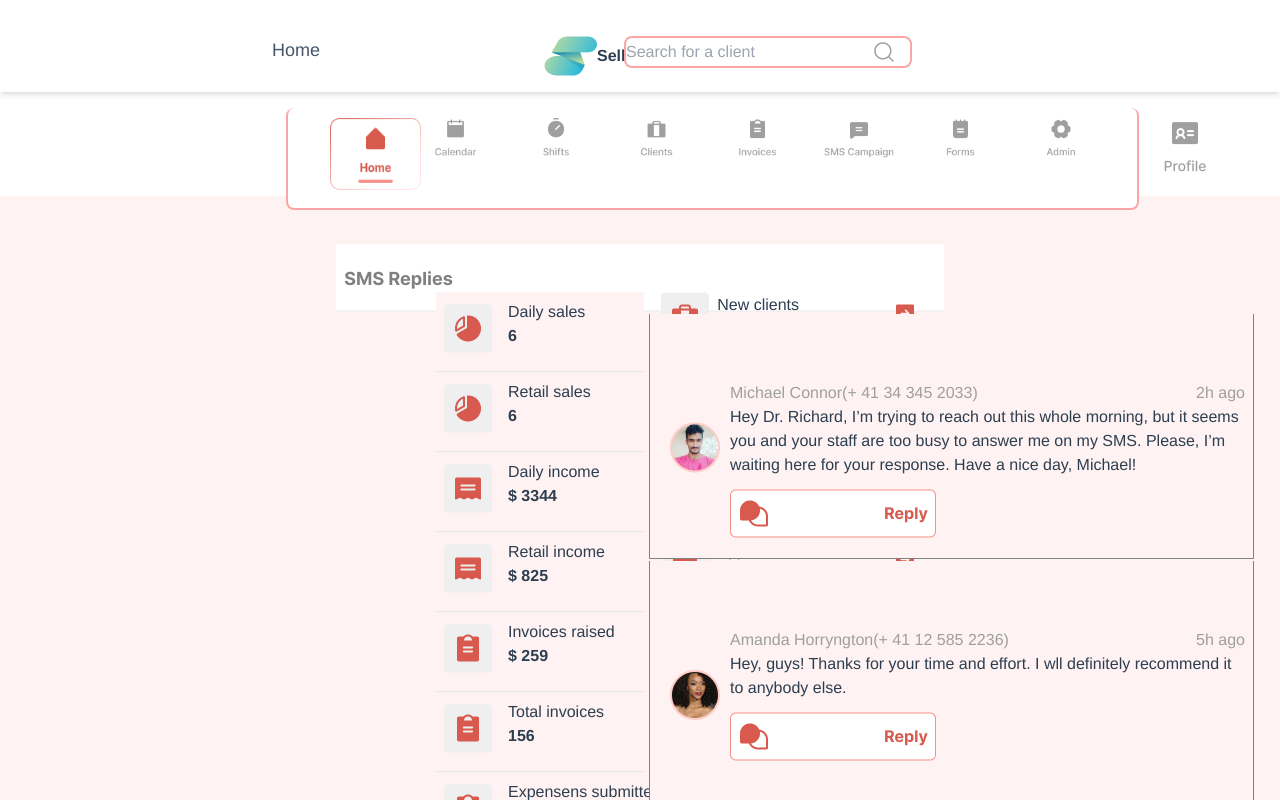
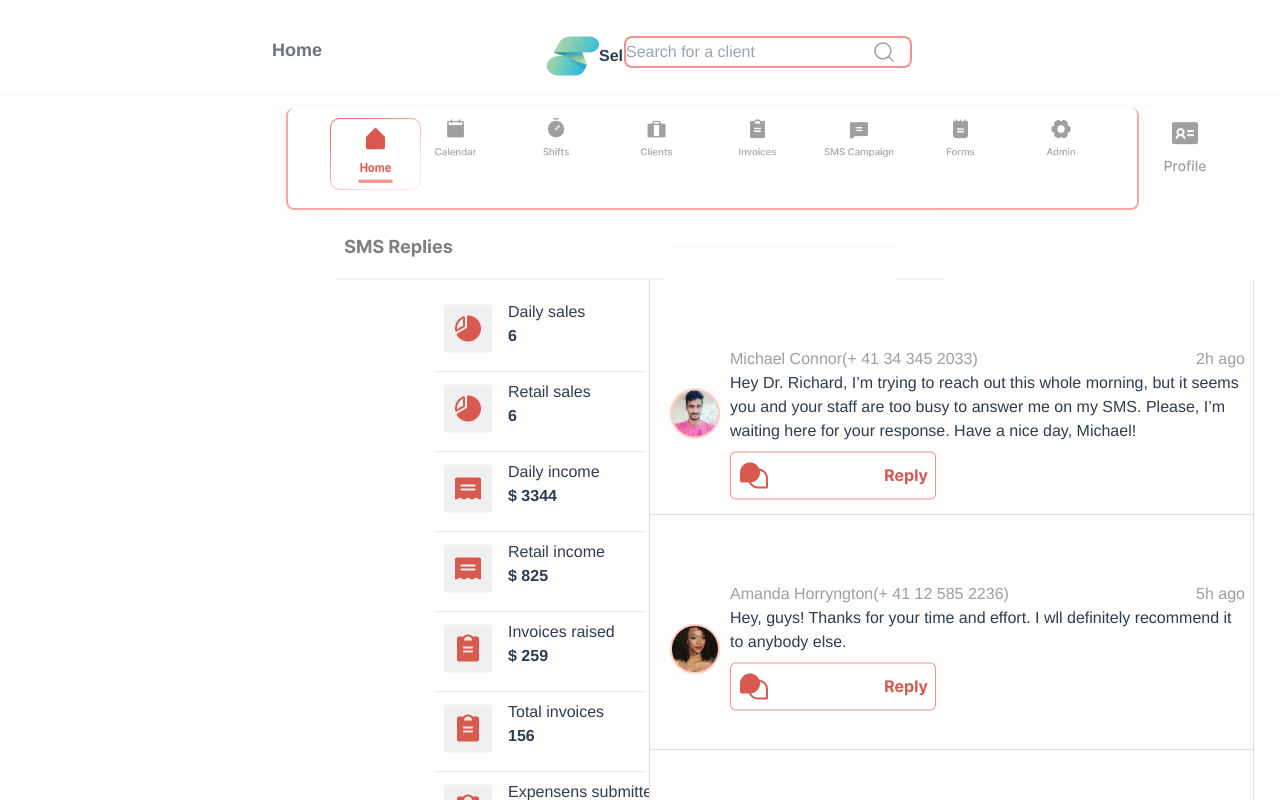
Before and after one commit to Dejan21/Vue-project, a Vue app: page / in a window 1280 px wide. Shown: the top 800 px of the page. Built offline with nearby package versions, Linux system fonts and the light colour scheme.

Commit message:
Head section

```diff
--- a/src/components/HeaderComponent.vue
+++ b/src/components/HeaderComponent.vue
@@ -44,7 +44,8 @@ export default {
 <style scoped>
  .container-fluid{
   margin-left: 190px;
-  padding: 10px
+  padding: 10px;
+  border-color: rgba(241, 183, 179, 0), rgba(216, 89, 78, 1), rgba(255, 255, 255, 0.9)
  }
 
 </style>
--- a/src/components/Navbar.vue
+++ b/src/components/Navbar.vue
@@ -1,6 +1,6 @@
 <template>
-  <div class="mt-5 border-solid shadow-md navbar bg-white-500 p-4 w-30 flex flex-row justify-between">
-    <p class="text-left pl-64 text-slate-600 text-lg">Home</p>
+  <div class="mt-5 border-solid shadow-md navbar bg-white-500 p-4 w-30 flex flex-row justify-between md:flex">
+    <p class="text-left pl-64 font-bold text-gray-500 text-lg">Home</p>
     <div class="flex font-bold items-center ml-56">
       <img src="../assets/Grouplogo.png"  />
       <h1>Sellsio</h1>
@@ -10,7 +10,7 @@
       <input
        type="text"
        placeholder="Search for a client"
-       class="rounded-lg border-solid border-2 border-red-300 w-72 h-8 mr-40" />
+       class="rounded-lg border-solid border-2 w-72 h-8 mr-40 input" />
     </div>
   </div>
 </template>
@@ -28,3 +28,9 @@ export default {
   }
 };
 </script>
+
+<style>
+  .input{
+    border-color: rgba(247, 144, 137, 1);
+  }
+</style>
--- a/src/pages/LeftPage.vue
+++ b/src/pages/LeftPage.vue
@@ -3,7 +3,7 @@
         <ul class="border-b border-b-gray">
          <li  v-for="sale in sales"
               :key="sale.id"
-              class="bg-red-50 p-2 h-20 w-52 border-b border-b-gray"
+              class=" p-2 h-20 w-52 border-b border-b-gray"
          >
            <span class="relative left-16"> {{sale.content}} </span>
            <br />
@@ -55,21 +55,18 @@ import { ref } from 'vue'
                  id: 5,
                  content:'Invoices raised',
                  price: '$ 259',
-                 image: [require("../assets/invoice.png")],
                  defaultAvatar: InvoiceIcon,
              },
              {
                  id: 6,
                  content:'Total invoices',
                  pieces: '156',
-                 image: [require("../assets/invoice.png")],
                  defaultAvatar: InvoiceIcon,
              },
              {
                  id: 7,
                  content:'Expensens submitted',
                  pieces: '34',
-                 image: [require("../assets/invoice.png")],
                  defaultAvatar: InvoiceIcon,
            }
         ])
@@ -83,8 +80,9 @@ import { ref } from 'vue'
 
 <style>
  li {
-    /* border-bottom: 1px solid grey; */
     text-align: start;
     margin-left: 52px;
+    background-color: #FFFCFC;
  }
+
 </style>
--- a/src/pages/RightPage.vue
+++ b/src/pages/RightPage.vue
@@ -1,6 +1,6 @@
 <template>
     <div class="absolute pt-20 right-96 inline">
-        <ul>
+        <ul >
          <li v-for="appointment in appointments"
          :key="appointment.id"
          class="mr-6 h-18 border-b border-b-gray"
@@ -62,7 +62,11 @@
 </script>
 
 <style>
- /* li{
-    border-bottom: 1px solid grey;
- } */
+ .content{
+    color:#9F9F9F
+ }
+ ul{
+    background-color: #FFFCFC;
+ }
+
 </style>
--- a/src/views/HomePage.vue
+++ b/src/views/HomePage.vue
@@ -1,17 +1,16 @@
 <template>
-  <div class="home">
-    <Navbar  />
+  <Navbar  />
+
+  <div class="home overflow-hidden mt-0">
     <HeaderComponent  />
     <LeftPage />
     <RightPage />
-  </div>
-  <div class="bg-red-50 ">
-  <img src="../assets/Frame.png" class="m-auto mt-12 pt-12">
+  <img src="../assets/Frame.png" class="m-auto  pt-12">
     <ul  >
       <li
       v-for="client in clients"
       :key="client.id"
-      class=" li bg-red-50 p-2 relative left-14 text-start"
+      class=" li p-2 relative left-14 text-start"
       >
         <img :src="client.defaultAvatar" class="relative top-24 right-16" />
         <span class="first"> {{ client.name }} </span>
@@ -20,7 +19,7 @@
         <br />
         <span>{{ client.description }}</span>
         <button class="block">
-         <img class="pt-3" src="../assets/Reply.png">
+         <img class="pt-2" src="../assets/Reply.png">
         </button>
       </li>
     </ul>
@@ -91,7 +90,6 @@ setup(){
          number: '(+41 34 345 2023)',
          hours: '2 days ago',
          description: 'Hey Dr. Richard, I’m trying to reach out this whole morning, but it seems you and your staff are too busy to answer me on my SMS. Please, I’m waiting here for your response. Have a nice day, Michael!',
-        //  image: [require("../assets/UserCircle.png")],
          defaultAvatar: UserCircle,
          neededData: {img: defaultAvatarIcon}
        },
@@ -115,17 +113,21 @@ setup(){
 <style scoped>
 .li{
     width: 605px;
-    margin-top: 2px;
-    height: 245px;
+    height: 235px;
     text-align: start;
     padding-left: 80px;
     margin-left: 593px;
-    border-bottom: 1px solid grey;
-    border-left: 1px solid grey;
-    border-right: 1px solid grey;
+    border-bottom: 1px solid rgba(224, 224, 224, 1);
+    border-left: 1px solid rgba(224, 224, 224, 1);
+    border-right: 1px solid rgba(224, 224, 224, 1);
+    background-color: #FFFCFC;
 }
 
 .first{
   color:#9F9F9F
 }
+.home{
+  background-color: #FFFCFC;
+}
+
 </style>
```
